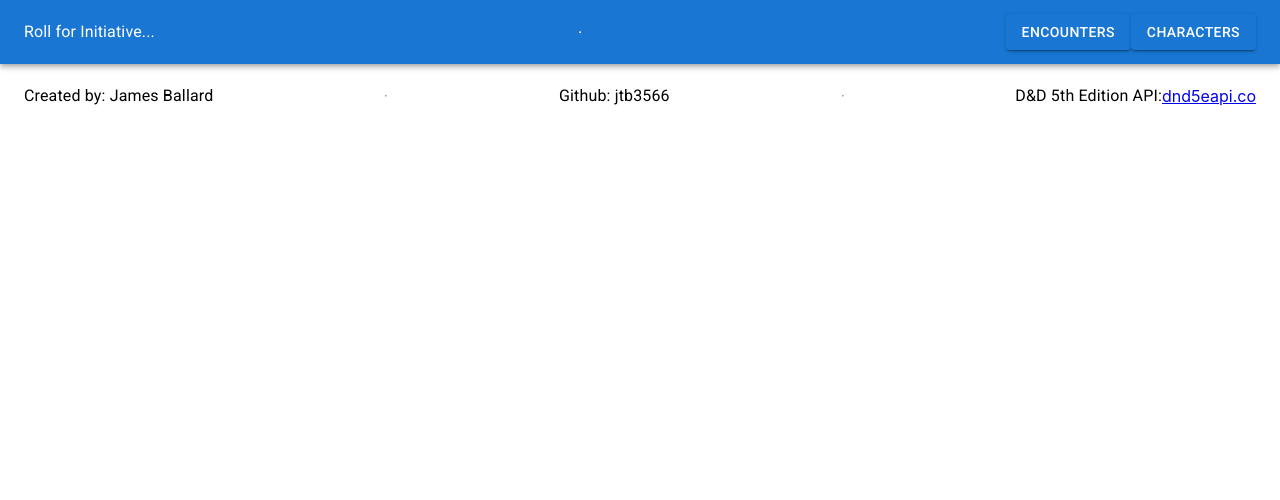
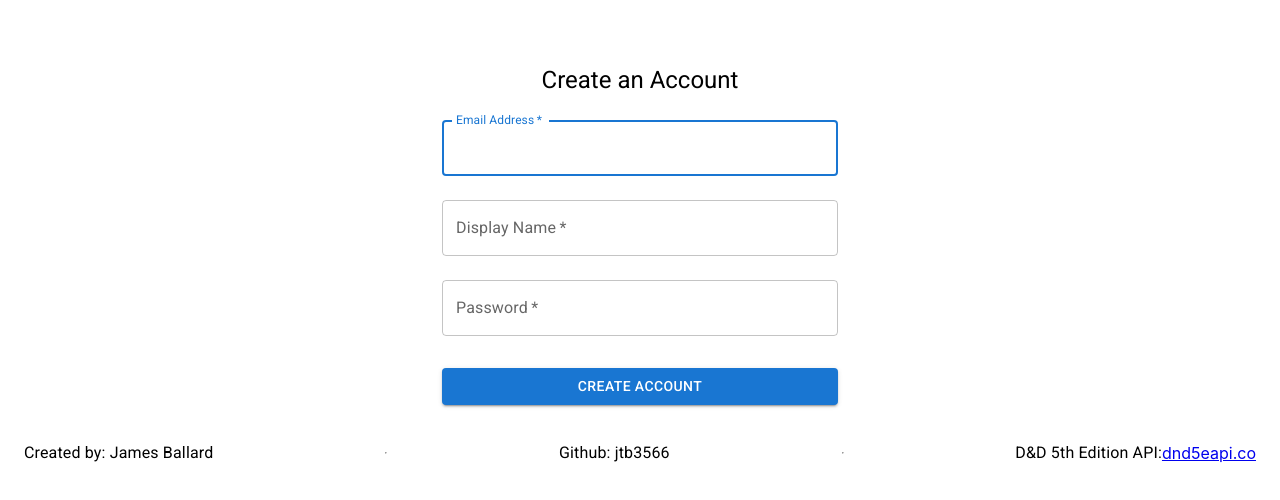
Before and after one commit to jtb3566/initiative-tracker-webapp, a React (Create React App) app: page /initiative-tracker-webapp/createAccount in a window 1280 px wide. Shown: the top 500 px of the page. Built offline with nearby package versions, Linux system fonts and the light colour scheme.

Commit message:
user can create account, with controls to avoid duplicates, and password saved as hash

```diff
--- a/package.json
+++ b/package.json
@@ -12,6 +12,7 @@
     "@testing-library/react": "^12.1.4",
     "@testing-library/user-event": "^13.5.0",
     "axios": "^0.26.1",
+    "bcryptjs": "^2.4.3",
     "react": "^17.0.2",
     "react-dom": "^17.0.2",
     "react-router-dom": "^6.2.2",
@@ -52,5 +53,8 @@
     "eslint-plugin-promise": "^5.2.0",
     "eslint-plugin-react": "^7.29.4",
     "gh-pages": "^3.2.3"
+  },
+  "browser": {
+    "crypto": false
   }
 }
--- a/src/App.js
+++ b/src/App.js
@@ -5,18 +5,36 @@ import Encounter from './components/pages/Encounter'
 import NavBar from './components/NavBar'
 import IniativeTracker from './components/pages/InitiativeTracker'
 import Footer from './components/Footer'
-import React from 'react'
+import { React, useState } from 'react'
+import Login from './components/pages/Login'
+import CreateAccount from './components/pages/CreateAccount'
 
 function App () {
+  const [token, setToken] = useState()
+
+  if (!token) {
+    return (
+      <div>
+        <Router>
+          <Routes>
+            <Route exact path="/initiative-tracker-webapp" element={<Login setToken={setToken} />} />
+            <Route exact path="/initiative-tracker-webapp/createAccount" element={<CreateAccount />} />
+          </Routes>
+        </Router>
+        <Footer />
+      </div>
+    )
+  }
+
   return (
     <div>
     <Router>
       <NavBar />
       <Routes>
-        <Route exact path="/" element={<EncounterList />} />
-        <Route exact path="/Characters" element={<Characters />} />
-        <Route exact path="/encounter" element={<Encounter />} />
-        <Route exact path="/InitiativeTracker" element={<IniativeTracker />} />
+        <Route exact path="/initiative-tracker-webapp" element={<EncounterList />} />
+        <Route exact path="/initiative-tracker-webapp/Characters" element={<Characters />} />
+        <Route exact path="/initiative-tracker-webapp/encounter" element={<Encounter />} />
+        <Route exact path="/initiative-tracker-webapp/InitiativeTracker" element={<IniativeTracker />} />
       </Routes>
     </Router>
     <Footer />
--- a/src/components/NavBar.js
+++ b/src/components/NavBar.js
@@ -15,10 +15,10 @@ export default function NavBar () {
                     Roll for Initiative...
                 </Typography>
                 <hr></hr>
-                <Button variant="contained" onClick={() => handleRedirect('/')}>
+                <Button variant="contained" onClick={() => handleRedirect('/initiative-tracker-webapp')}>
                     Encounters
                 </Button>
-                <Button variant="contained" onClick={() => handleRedirect('/characters')}>
+                <Button variant="contained" onClick={() => handleRedirect('/initiative-tracker-webapp/characters')}>
                     Characters
                 </Button>
             </Toolbar>
--- a/src/components/not_yet_implemented/CreateAccount.js
+++ b/src/components/pages/CreateAccount.js
@@ -1,24 +1,30 @@
 import { Container, Box, Typography, TextField, Button } from '@mui/material'
 import React from 'react'
 import axios from 'axios'
-import fetchAccountByEmail from '../../utilities/fetchAccountByEmail'
+import { useNavigate } from 'react-router-dom'
+import fetchAccountByEmail from '../../utilities/db_api_utilities/fetchAccountByEmail'
+import bcrypt from 'bcryptjs'
 
 export default function CreateAccount () {
-  const handleSubmit = (event) => {
+  const navigate = useNavigate()
+  const handleSubmit = async (event) => {
     event.preventDefault()
+    const formData = {
+      email: event.currentTarget.email.value,
+      displayName: event.currentTarget.displayName.value,
+      passwordHash: bcrypt.hashSync(event.currentTarget.password.value, bcrypt.genSaltSync())
+    }
+    const existingAccount = await fetchAccountByEmail(formData.email)
+    if (existingAccount) {
+      alert('There is already an account under this e-mail')
+    } else {
+      axios.post('http://localhost:8080/api/createAccount', formData)
+        .then(function (response) {
+          console.log(response)
+        })
 
-    const data = {
-      email: event.currentTarget.email.value,
-      username: event.currentTarget.username.value,
-      password: event.currentTarget.password.value
+      navigate('/initiative-tracker-webapp')
     }
-
-    fetchAccountByEmail(event.currentTarget.email.value)
-
-    axios.post('http://localhost:8080/api/createAccount', data)
-      .then(function (response) {
-        console.log(response)
-      })
   }
 
   return (
@@ -49,9 +55,9 @@ export default function CreateAccount () {
                         margin="normal"
                         required
                         fullWidth
-                        id="username"
-                        label="Username"
-                        name="username"
+                        id="displayName"
+                        label="Display Name"
+                        name="displayName"
                     />
                     <TextField
                         margin="normal"
--- a/src/components/pages/Encounter.js
+++ b/src/components/pages/Encounter.js
@@ -76,7 +76,7 @@ export default function Encounter () {
     const participants = passedEncounter.characters.concat(monsters)
     participants.forEach((p, index) => { p.participantId = index })
     passedEncounter.participants = rollInitiative(passedEncounter.characters.concat(monsters))
-    navigate('/InitiativeTracker', { state: passedEncounter })
+    navigate('/initiative-tracker-webapp/InitiativeTracker', { state: passedEncounter })
   }
 
   const handleCharacterDelete = async (event) => {
--- a/src/components/pages/EncounterList.js
+++ b/src/components/pages/EncounterList.js
@@ -36,7 +36,7 @@ export default function EncounterList () {
 
   const navigate = useNavigate()
   const handleRedirect = (encounter) => {
-    navigate('/Encounter', { state: encounter })
+    navigate('/initiative-tracker-webapp/Encounter', { state: encounter })
   }
 
   const listEncounters = encounters.map((encounter) =>
--- a/src/components/not_yet_implemented/Login.js
+++ b/src/components/pages/Login.js
@@ -10,11 +10,11 @@ import React from 'react'
 export default function Login () {
   const handleSubmit = (event) => {
     event.preventDefault()
-    const data = new FormData(event.currentTarget)
-    console.log({
-      email: data.get('email'),
-      password: data.get('password')
-    })
+    const formData = {
+      email: event.currentTarget.email.value,
+      password: event.currentTarget.password.value
+    }
+    console.log(formData)
   }
 
   return (
@@ -61,7 +61,7 @@ export default function Login () {
             </Button>
             <Grid container>
               <Grid item>
-                <Link href="/createAccount" variant="body2">
+                <Link href="/initiative-tracker-webapp/createAccount" variant="body2">
                   {"Don't have an account? Sign Up"}
                 </Link>
               </Grid>
--- a/src/utilities/db_api_utilities/fetchAccountByEmail.js
+++ b/src/utilities/db_api_utilities/fetchAccountByEmail.js
@@ -1,11 +1,7 @@
 import axios from 'axios'
 
-const fetchAccountByEmail = async (data) => {
-  const account = await axios.post('http://localhost:8080/api/getAccountByEmail', data)
-    .then(function (response) {
-      console.log(response)
-    })
-  return account
+const fetchAccountByEmail = async (email) => {
+  return await (await axios.post('http://localhost:8080/api/getAccountByEmail', email)).data
 }
 
 export default fetchAccountByEmail
```
Also changed, not shown: src/setupTests.js (+1 -1 lines), 1 other file (tests, documents, lock files or other folders).
